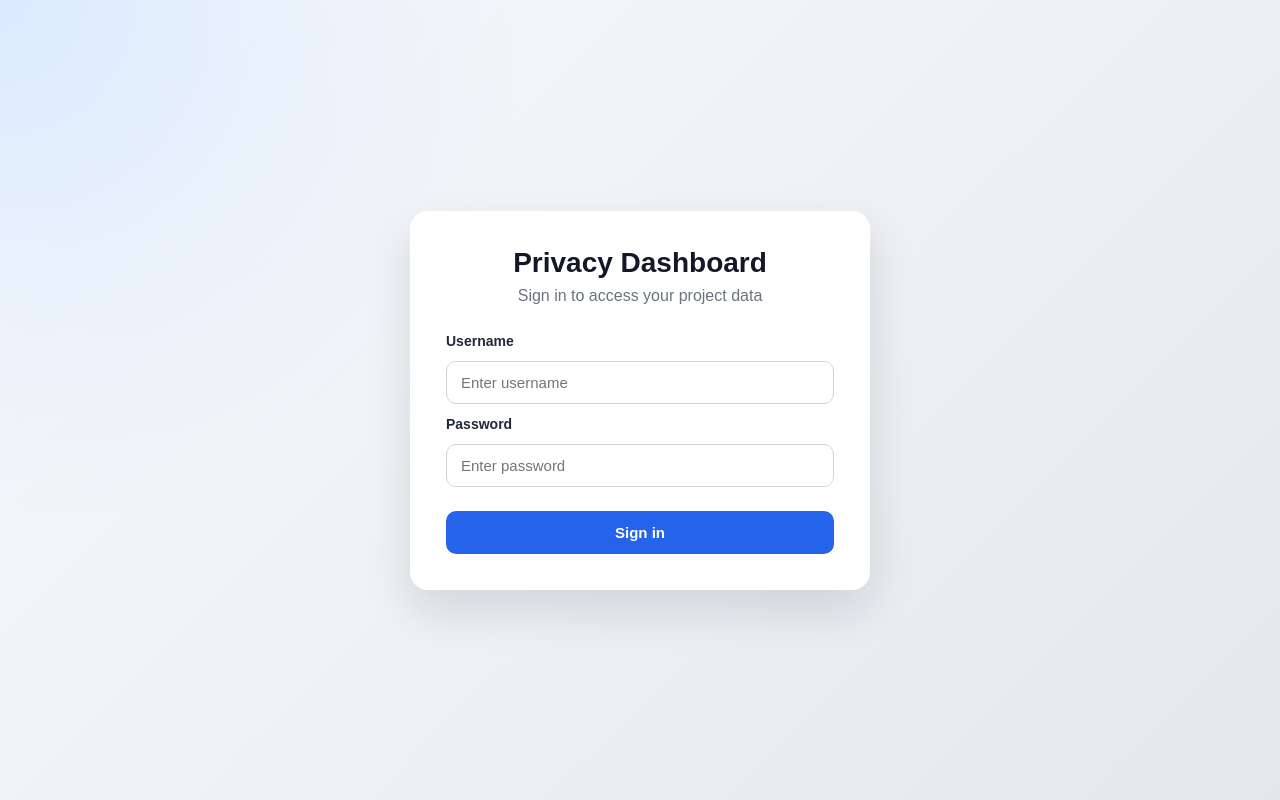
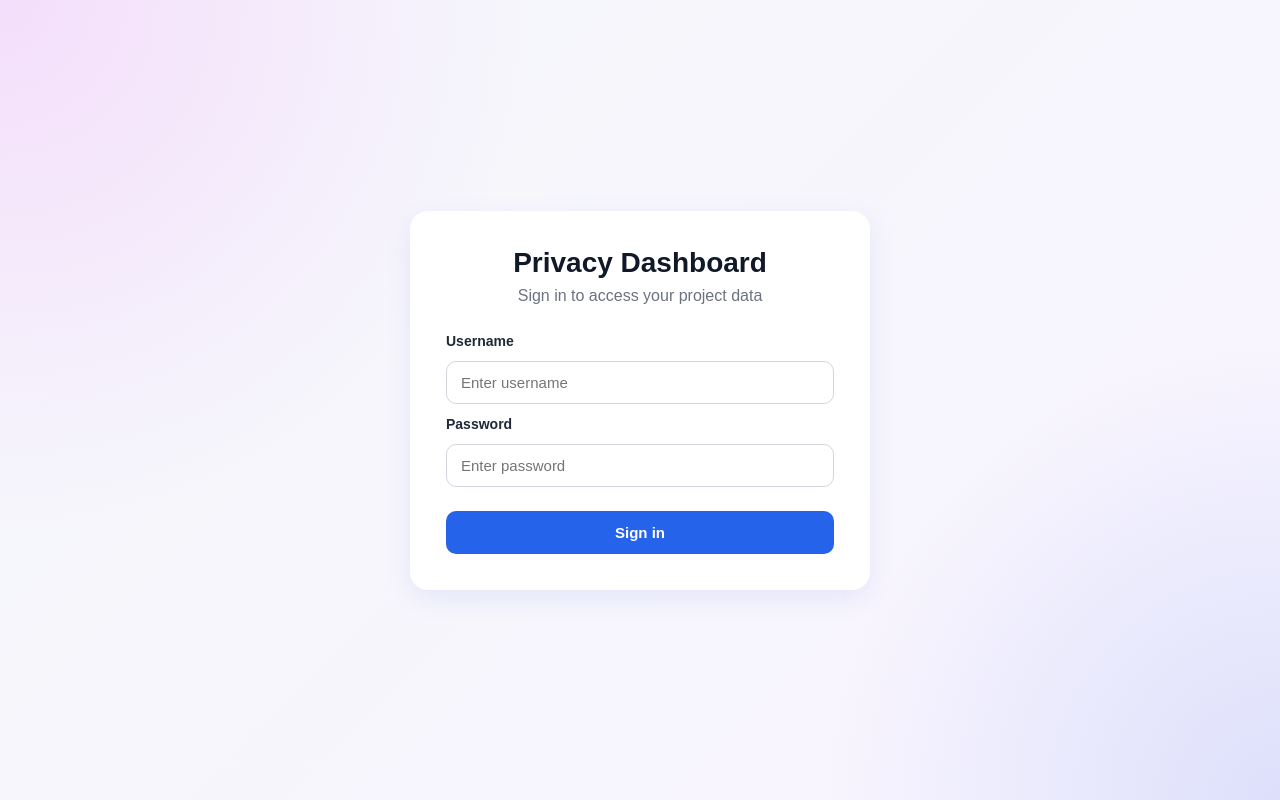
Before and after one commit to Zthzk/privacy-dashboard-teamproject, a React app in the folder frontend/: page / in a window 1280 px wide. Built offline with nearby package versions, Linux system fonts and the light colour scheme; no server answers; the HTML template or start-up script is replaced by a standard one.

Commit message:
Changed background color and fixed syntax issues

```diff
--- a/frontend/src/App.css
+++ b/frontend/src/App.css
@@ -7,13 +7,14 @@ body {
 .login-page,
 .dashboard-page {
   min-height: 100vh;
-  width: 100%;
+  width: 100vw;
   display: flex;
   justify-content: center;
   align-items: center;
   background:
-          radial-gradient(circle at top left, #dbeafe, transparent 35%),
-          linear-gradient(135deg, #f8fafc, #e5e7eb);
+          radial-gradient(circle at top left, rgba(240, 147, 251, 0.25), transparent 35%),
+          radial-gradient(circle at bottom right, rgba(102, 126, 234, 0.18), transparent 30%),
+          linear-gradient(135deg, #f5f7fa 0%, #f8f4ff 100%);
 }
 
 .login-card,
@@ -23,8 +24,7 @@ body {
   background: white;
   padding: 36px;
   border-radius: 18px;
-  box-shadow: 0 20px 45px rgba(15, 23, 42, 0.12);
-  text-align: center;
+  box-shadow: 0 8px 24px rgba(102, 126, 234, 0.12);  text-align: center;
 }
 
 .login-header h1,
@@ -61,8 +61,8 @@ body {
 
 .login-form input:focus {
   outline: none;
-  border-color: #2563eb;
-  box-shadow: 0 0 0 3px rgba(37, 99, 235, 0.15);
+  border-color: #667eea;
+  box-shadow: 0 0 0 3px rgba(102, 126, 234, 0.18);
 }
 
 .login-form button,
@@ -108,3 +108,7 @@ body {
   border-radius: 10px;
   color: #374151;
 }
+.password-wrapper {
+  position: relative;
+  width: 100%;
+}
--- a/frontend/src/App.jsx
+++ b/frontend/src/App.jsx
@@ -11,6 +11,7 @@ function App() {
     const [currentUser, setCurrentUser] = useState(null);
     const [projects, setProjects] = useState(null);
     const [error, setError] = useState("");
+
 
     useEffect(() => {
         axios
@@ -146,6 +147,7 @@ function App() {
                                     }
                                 }}
                             />
+
                         <button type="submit">Sign in</button>
                         {error && <div className="error-message">{error}</div>}
                     </form>
--- a/frontend/src/index.css
+++ b/frontend/src/index.css
@@ -1,9 +1,14 @@
 html,
 body,
 #root {
-  margin: 0;
   width: 100%;
   min-height: 100vh;
+  margin: 0;
+  padding: 0;
+}
+
+body {
+  overflow: hidden;
 }
 
 * {
```
Also changed, not shown: frontend/package.json (+6 -1 lines), 1 other file (tests, documents, lock files or other folders). Lines whose indentation alone changed are shown as unchanged.
